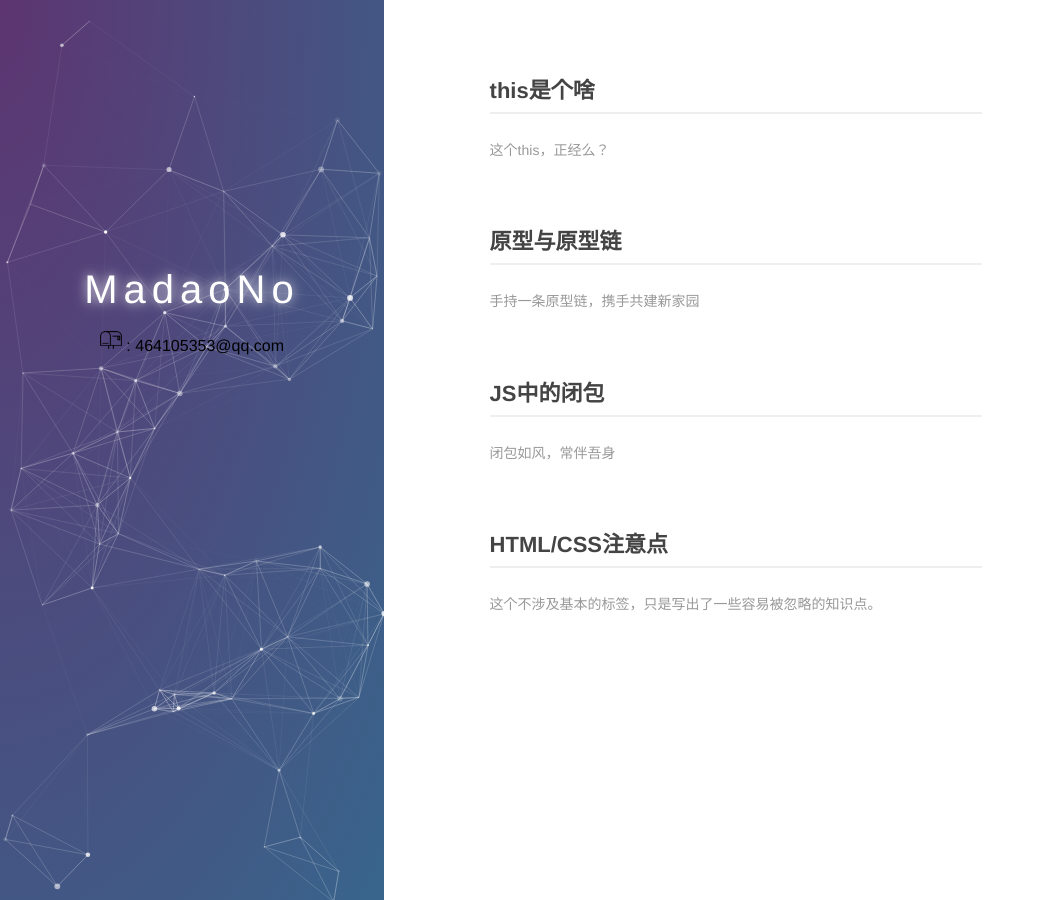
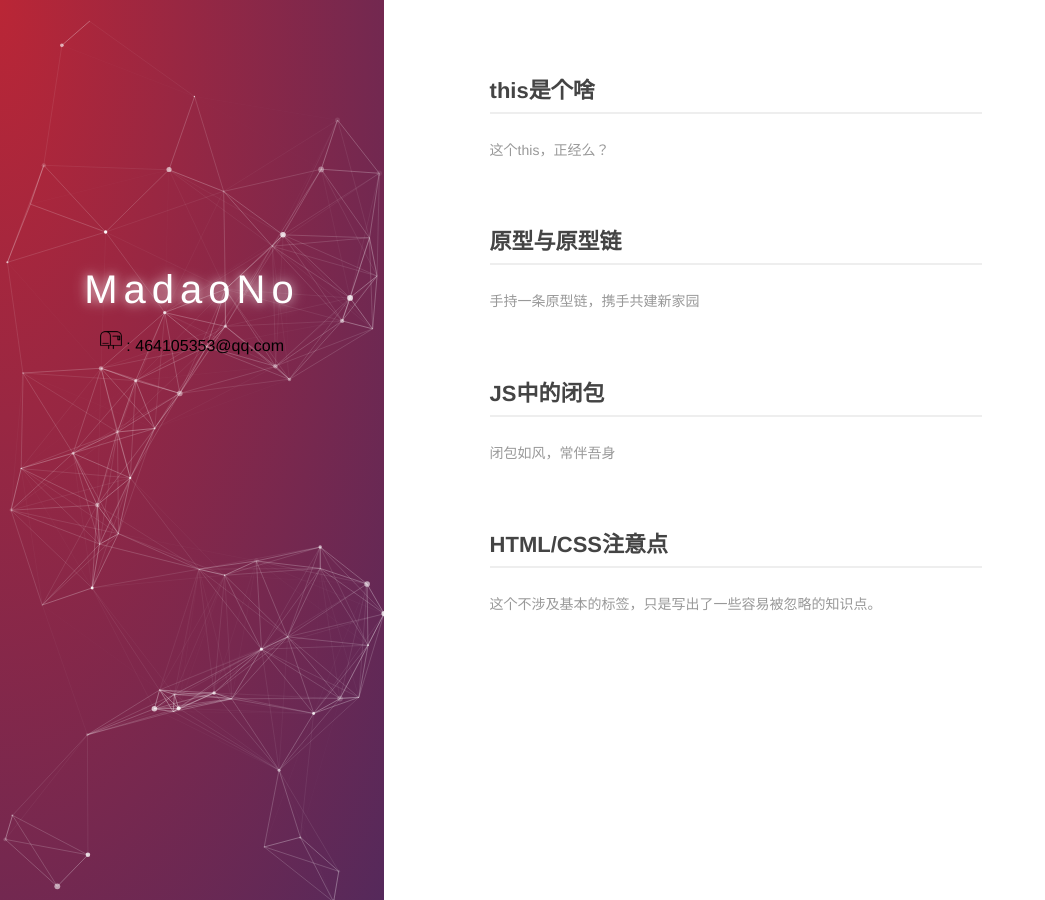
Before and after one commit to madaono/madaono.github.io, a Jekyll site: the page built from index.md, in a window 1280 px wide. Shown: the whole page, without its empty margins (0-1045 px from the left). Built offline with Jekyll 4.4.1, drawn with Linux system fonts in a browser that asks for light colours; comment, search, counter and statistics services are not loaded.

Commit message:
Update style.css

```diff
--- a/_includes/style.css
+++ b/_includes/style.css
@@ -476,11 +476,11 @@ a.external:hover {
   background-size: 20%;
   background-position: 50% 50%;
   background: #38658c;
-  background: -webkit-radial-gradient(top left, #5d3571, #38658c);
-  background: -moz-radial-gradient(top left, #5d3571, #38658c);
+  background: -webkit-radial-gradient(top left, #ba2636,#55295b);
+  background: -moz-radial-gradient(top left, #ba2636,#55295b);
   background: -o-radial-gradient(top left, #5d3571, #38658c);
-  background: -ms-radial-gradient(top left, #5d3571, #38658c);
-  background: radial-gradient(to bottom right, #5d3571, #38658c);
+  background: -ms-radial-gradient(top left, #ba2636,#55295b);
+  background: radial-gradient(to bottom right, #ba2636,#55295b);
 }
 #disqus_container {
   font-size: 12px;
```
